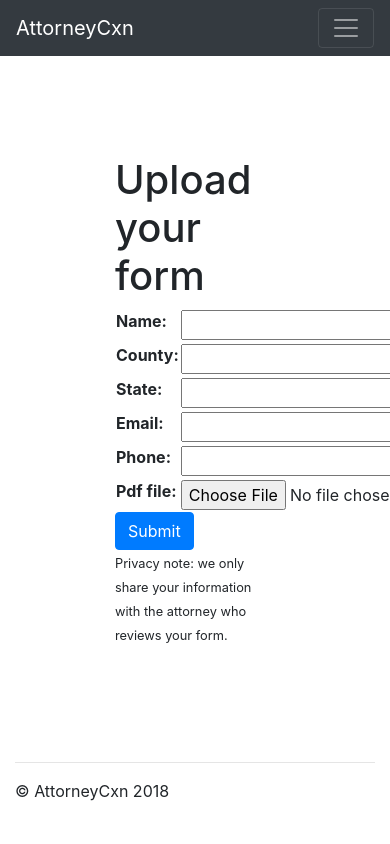
After one commit to MusicCityLegalHackers/atty-cxn, a Django app: page /upload-form in a window 390 px wide; the page is wider, and only the part inside the window is pictured. The commit adds this page. Run offline with Django 3.2, Linux system fonts and the light colour scheme; some libraries are stand-ins or nearby versions.

Commit message:
Add faq.html. Consolidate primary templates. Add fields to models (dates, phone, case_id). Add gen_case_id fcn to utilities for generating 8-char case ID.

```diff
--- a/main/models.py
+++ b/main/models.py
@@ -10,20 +10,24 @@ class User(AbstractUser):
 class Attorney(models.Model):
   name = models.CharField(max_length=50)
   county = models.CharField(max_length=50)
-  email = models.CharField(max_length=50)
+  state = models.CharField(max_length=50)
+  email = models.CharField(max_length=50, unique=True)
+  phone = models.CharField(max_length=12, unique=True)
   specialization = models.CharField(max_length=50)
   bpr = models.IntegerField() # Bar ID
 
   def __str__(self):
-    return self.name + " Attorney"
+    return self.name + " (Attorney)"
 
 class Client(models.Model):
   name = models.CharField(max_length=50)
   county = models.CharField(max_length=50)
-  email = models.CharField(max_length=50)
+  state = models.CharField(max_length=50)
+  email = models.CharField(max_length=50, unique=True)
+  phone = models.CharField(max_length=12, unique=True)
 
   def __str__(self):
-    return self.name
+    return self.name + " (Client)"
 
 class Case(models.Model):
   client = models.ForeignKey(
@@ -34,9 +38,14 @@ class Case(models.Model):
     'Attorney',
     on_delete=models.PROTECT,
   )
+  opened_on = models.DateField(auto_now_add=True)
+  closed_on = models.DateField()
+  is_open = models.BooleanField(default=True)
+  # case_id comes from `gen_case_id` in .utilities
+  case_id = models.CharField(max_length=8)
 
   def __str__(self):
-    return "Case: {0} (Client), {1} (Attorney)".format(str(self.client), str(self.attorney))
+    return "Case {0}: {1} (Client), {2} (Attorney)".format(str(case_id), str(self.client), str(self.attorney))
 
 class LegalDoc(models.Model):
   name = models.CharField(max_length=100)
--- a/main/templates/base.html
+++ b/main/templates/base.html
@@ -14,7 +14,52 @@
 
   </head>
 
+<body>
+
+{% block 'nav' %}
+
+<nav class="navbar navbar-expand-md navbar-dark fixed-top bg-dark">
+  <a class="navbar-brand" href="/">AttorneyCxn</a>
+  <button class="navbar-toggler" type="button" data-toggle="collapse" data-target="#navbarsExampleDefault" aria-controls="navbarsExampleDefault" aria-expanded="false" aria-label="Toggle navigation">
+    <span class="navbar-toggler-icon"></span>
+  </button>
+
+  <div class="collapse navbar-collapse" id="navbarsExampleDefault">
+    <ul class="navbar-nav mr-auto">
+      <li class="nav-item active">
+        <a class="nav-link" href="/">Home <span class="sr-only">(current)</span></a>
+      </li>
+      <li class="nav-item">
+        <a class="nav-link" href="/faq">FAQ</a>
+      </li>
+      <!-- <li class="nav-item">
+        <a class="nav-link disabled" href="#">Disabled</a>
+      </li>
+      <li class="nav-item dropdown">
+        <a class="nav-link dropdown-toggle" href="http://example.com" id="dropdown01" data-toggle="dropdown" aria-haspopup="true" aria-expanded="false">Dropdown</a>
+        <div class="dropdown-menu" aria-labelledby="dropdown01">
+          <a class="dropdown-item" href="#">Action</a>
+          <a class="dropdown-item" href="#">Another action</a>
+          <a class="dropdown-item" href="#">Something else here</a>
+        </div>
+      </li> -->
+    </ul>
+    <!-- <form class="form-inline my-2 my-lg-0">
+      <input class="form-control mr-sm-2" type="text" placeholder="Search" aria-label="Search">
+      <button class="btn btn-outline-success my-2 my-sm-0" type="submit">Search</button>
+    </form> -->
+  </div>
+</nav>
+
+{% endblock %}
+
 {% block 'content' %}{% endblock %}
+
+{% block 'footer' %}
+<footer class="container">
+  <p>&copy; AttorneyCxn 2018</p>
+</footer>
+{% endblock %}
 
 <script src="https://code.jquery.com/jquery-3.3.1.slim.min.js" integrity="sha384-q8i/X+965DzO0rT7abK41JStQIAqVgRVzpbzo5smXKp4YfRvH+8abtTE1Pi6jizo" crossorigin="anonymous"></script>
 <script src="https://cdnjs.cloudflare.com/ajax/libs/popper.js/1.14.0/umd/popper.min.js" integrity="sha384-cs/chFZiN24E4KMATLdqdvsezGxaGsi4hLGOzlXwp5UZB1LY//20VyM2taTB4QvJ" crossorigin="anonymous"></script>
--- /dev/null
+++ b/main/templates/upload_form.html
@@ -0,0 +1,38 @@
+{% extends 'base.html' %}
+
+{% load static %}
+
+{% block 'custom-css' %}
+<link href="{% static 'main/jumbotron.css' %}" rel="stylesheet">
+{% endblock %}
+
+{% block 'content' %}
+
+  <main role="main">
+
+    <div class="container">
+      <!-- Example row of columns -->
+      <div class="row">
+        <div class="col-md-12">
+          <div id="doc-form" style="margin: 100px;">
+            <h1>Upload your form</h1>
+            <form enctype="multipart/form-data" action="/main/get-advice-and-upload" method="post">
+              {% csrf_token %}
+              <table>
+              {{ client_form.as_table }}
+              {{ legal_form.as_table }}
+              </table>
+            <button type="submit" class="btn btn-primary">Submit</button>
+            </form>
+            <div><small>Privacy note: we only share your information with the attorney who reviews your form.</small></div>
+          </div>
+        </div>
+      </div>
+
+      <hr>
+
+    </div> <!-- /container -->
+
+  </main>
+
+{% endblock %}
--- a/main/urls.py
+++ b/main/urls.py
@@ -4,7 +4,7 @@ from . import views
 
 urlpatterns = [
     path('', views.home),
-    path('upload', views.upload),
-    path('get-advice', views.get_advice),
     path('get-advice-and-upload', views.get_advice_and_upload),
+    path('upload-form', views.upload_form),
+    path('faq', views.faq),
 ]
--- a/main/views.py
+++ b/main/views.py
@@ -9,20 +9,7 @@ from main.utilities import find_attorney
 def home(request):
   return render(request, 'home.html')
 
-def upload(request):
-  if request.method == 'POST':
-    legal_form = UploadLegalDoc(request.POST)
-    if legal_form.is_valid():
-      # save doc
-      return redirect('/main/get-advice')
-    else:
-      return redirect('/main/get-advice')
-
-  else:
-    legal_form = UploadLegalDoc()
-    return render(request, 'upload.html', {'legal_form': legal_form})
-
-def get_advice(request):
+def get_advice_and_upload(request):
   if request.method == 'POST':
     # print(request.POST)
     # legal_form = UploadLegalDoc(request.POST['pdf_file'])
@@ -46,20 +33,13 @@ def get_advice(request):
 
   return render(request, 'get_advice.html', {'client_form': client_form})
 
-def get_advice_and_upload(request):
+def upload_form(request):
   if request.method == 'POST':
-    # client_form = ClientForm(
-    #   {
-    #     'name': request.POST['name'],
-    #     'county': request.POST['county'],
-    #     'email': request.POST['email']
-    #   }
-    # )
     client_form = ClientForm(request.POST)
     legal_form = UploadLegalDoc(request.POST, request.FILES)
+
     # probably want to check each individually since `and` short circuits
     if legal_form.is_valid() and client_form.is_valid():
-      # save to db
       client_form_data = client_form.cleaned_data
       new_client = Client.objects.create(
         name=client_form_data['name'],
@@ -73,4 +53,7 @@ def get_advice_and_upload(request):
   else:
     client_form = ClientForm()
     legal_form = UploadLegalDoc()
-  return render(request, 'get_advice_and_upload.html', {'client_form': client_form, 'legal_form': legal_form})
+  return render(request, 'upload_form.html', {'client_form': client_form, 'legal_form': legal_form})
+
+def faq(request):
+  return render(request, 'faq.html')
```
Also changed, not shown: main/templates/faq.html (added, +23 -0 lines), main/templates/get_advice_and_upload.html (deleted, +0 -15 lines), main/templates/home.html (+6 -45 lines), main/utilities.py (+8 -1 lines), db.sqlite3, main/migrations/0004_auto_20180424_1439.py (added), main/migrations/0005_auto_20180424_1443.py (added), main/migrations/0006_auto_20180425_0418.py (added).
